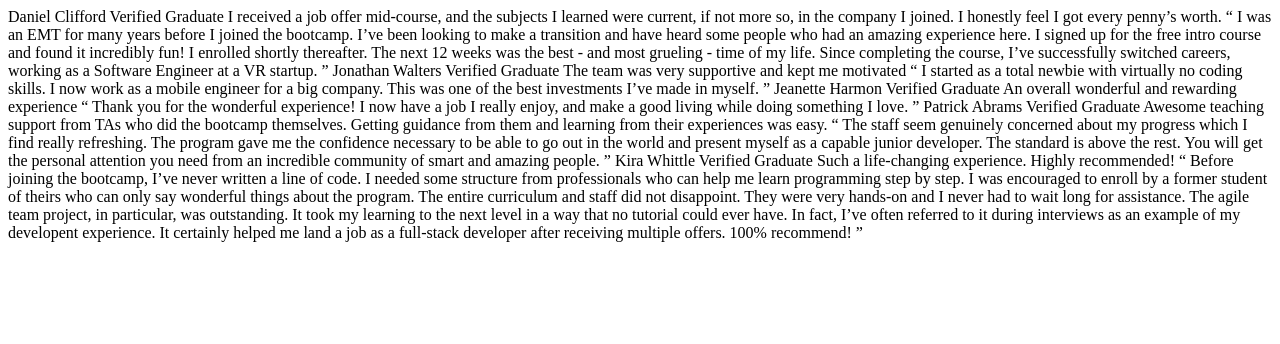
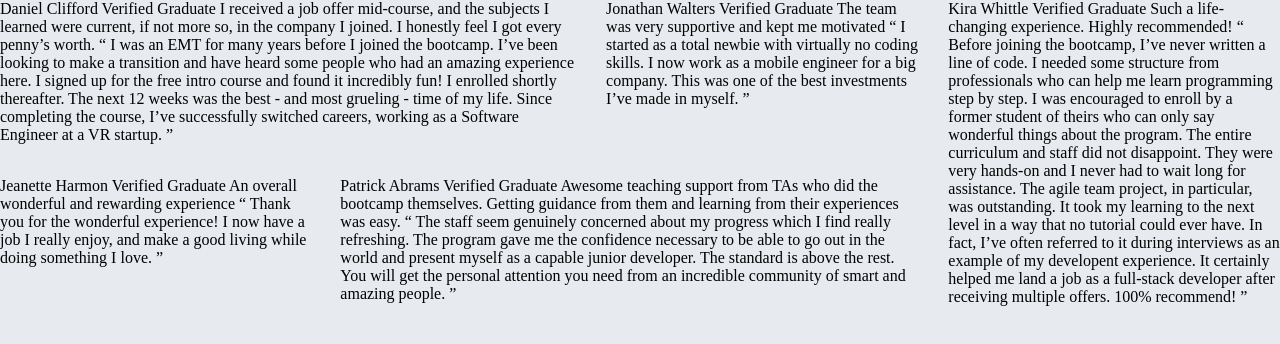
Before and after one commit to Mokszi/testimonials-grid-section, a plain HTML site: page index.html in a window 1280 px wide. Drawn offline with Linux system fonts and the light colour scheme.

Commit message:
basic grid

```diff
--- a/index.html
+++ b/index.html
@@ -3,12 +3,13 @@
 <head>
   <meta charset="UTF-8">
   <meta name="viewport" content="width=device-width, initial-scale=1.0"> <!-- displays site properly based on user's device -->
-
+  <link rel="stylesheet" href="style.css">
   <link rel="icon" type="image/png" sizes="32x32" href="./images/favicon-32x32.png">
-
   <title>Frontend Mentor | [Challenge Name Here]</title>
 </head>
 <body>
+  <section>
+    <div class="daniel">
       Daniel Clifford
       Verified Graduate
 
@@ -20,7 +21,8 @@
       for the free intro course and found it incredibly fun! I enrolled shortly thereafter.
       The next 12 weeks was the best - and most grueling - time of my life. Since completing
       the course, I’ve successfully switched careers, working as a Software Engineer at a VR startup. ”
-
+    </div>
+    <div class="jonathan">
       Jonathan Walters
       Verified Graduate
 
@@ -28,7 +30,8 @@
 
       “ I started as a total newbie with virtually no coding skills. I now work as a mobile engineer
       for a big company. This was one of the best investments I’ve made in myself. ”
-
+    </div>
+    <div class="jeanette">
       Jeanette Harmon
       Verified Graduate
 
@@ -36,7 +39,8 @@
 
       “ Thank you for the wonderful experience! I now have a job I really enjoy, and make a good living
       while doing something I love. ”
-
+    </div>
+    <div class="patrick">
       Patrick Abrams
       Verified Graduate
 
@@ -47,7 +51,8 @@
       gave me the confidence necessary to be able to go out in the world and present myself as a capable
       junior developer. The standard is above the rest. You will get the personal attention you need from
       an incredible community of smart and amazing people. ”
-
+    </div>
+    <div class="kira">
       Kira Whittle
       Verified Graduate
 
@@ -61,6 +66,7 @@
       could ever have. In fact, I’ve often referred to it during interviews as an example of my developent
       experience. It certainly helped me land a job as a full-stack developer after receiving multiple offers.
       100% recommend! ”
-
+    </div>
+  </section>
 </body>
 </html>
--- a/style.css
+++ b/style.css
@@ -0,0 +1,33 @@
+body{
+    background-color: hsl(214, 17%, 92%);
+    display: flex;
+    flex-direction: column;
+    justify-content: center;
+    align-items: center;
+    margin: auto;
+}
+
+section{
+    display: grid;
+    gap: 30px 30px;
+}
+
+.daniel{
+    grid-area: 1/1/2/3;
+}
+
+.jonathan{
+    grid-area: 1/3/2/4;
+}
+
+.jeanette{
+    grid-area: 2/1/3/2;
+}
+
+.patrick{
+    grid-area: 2/2/3/4;
+}
+
+.kira{
+    grid-area: 1/4/3/5;
+}
```
Lines whose indentation alone changed are shown as unchanged.
